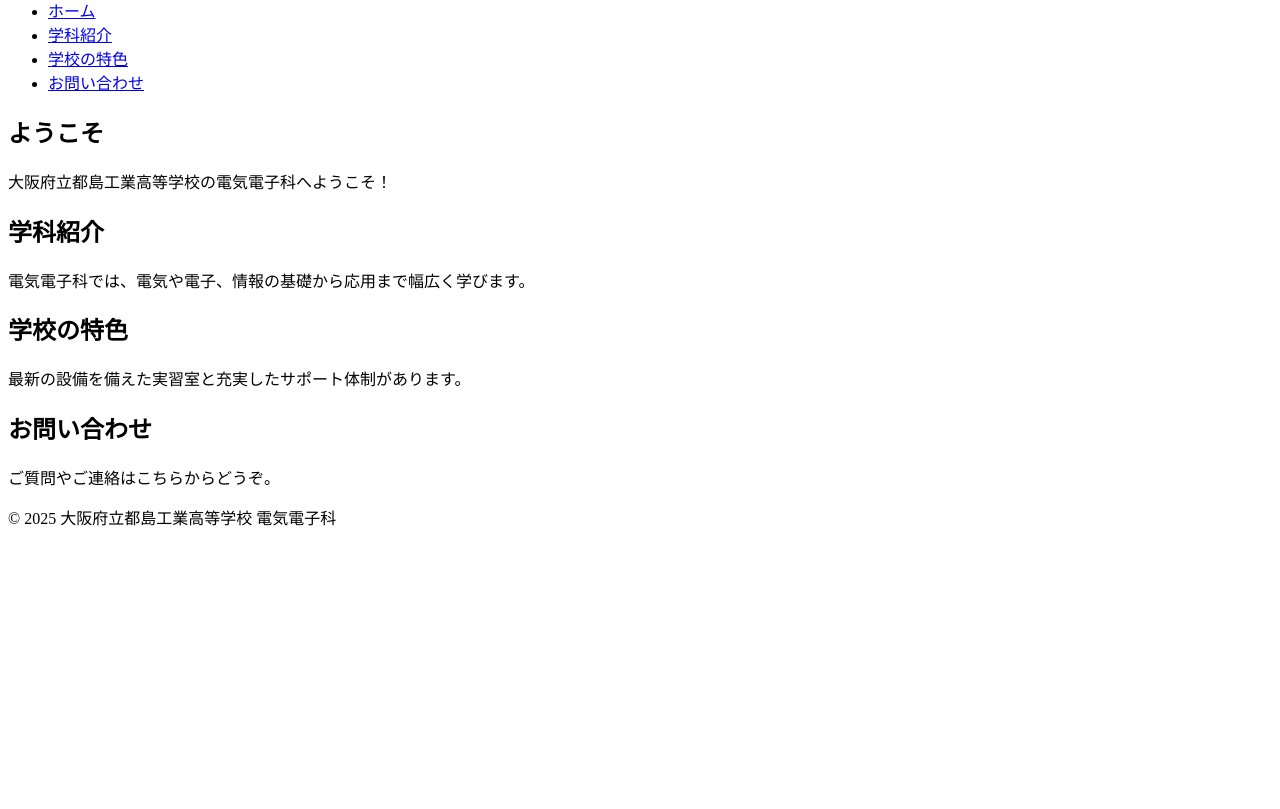
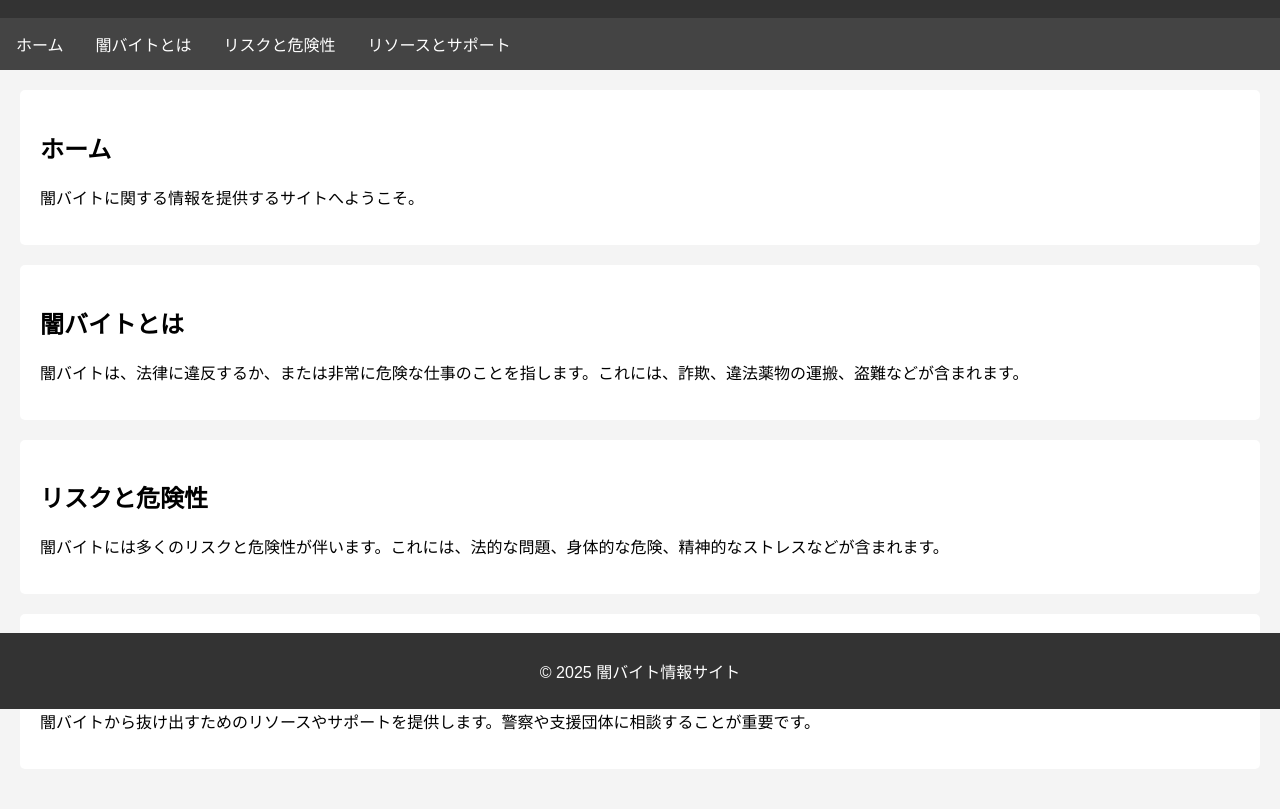
Before and after one commit to matsumoto2-BOT/matsu, a plain HTML site: page index.html in a window 1280 px wide. Shown: the part 91-900 px from the top of the page. Before the commit the page ends 800 px from the top, so only its background shows below. Drawn offline with Linux system fonts and the light colour scheme.

Commit message:
Update index.html

```diff
--- a/index.html
+++ b/index.html
@@ -3,42 +3,86 @@
 <head>
     <meta charset="UTF-8">
     <meta name="viewport" content="width=device-width, initial-scale=1.0">
-    <title>大阪府立都島工業高等学校 電気電子科</title>
-    <link rel="stylesheet" href="styles.css">
+    <title>闇バイト情報サイト</title>
+    <style>
+        body {
+            font-family: Arial, sans-serif;
+            margin: 0;
+            padding: 0;
+            background-color: #f4f4f4;
+        }
+        header {
+            background-color: #333;
+            color: #fff;
+            padding: 10px 0;
+            text-align: center;
+        }
+        nav {
+            background-color: #444;
+            overflow: hidden;
+        }
+        nav a {
+            float: left;
+            display: block;
+            color: #fff;
+            text-align: center;
+            padding: 14px 16px;
+            text-decoration: none;
+        }
+        nav a:hover {
+            background-color: #ddd;
+            color: black;
+        }
+        .container {
+            padding: 20px;
+        }
+        .content {
+            background-color: #fff;
+            padding: 20px;
+            margin-bottom: 20px;
+            border-radius: 5px;
+        }
+        footer {
+            background-color: #333;
+            color: #fff;
+            text-align: center;
+            padding: 10px 0;
+            position: fixed;
+            width: 100%;
+            bottom: 0;
+        }
+    </style>
 </head>
 <body>
     <header>
-        <h1>大阪府立都島工業高等学校 電気電子科</h1>
-        <nav>
-            <ul>
-                <li><a href="#home">ホーム</a></li>
-                <li><a href="#about">学科紹介</a></li>
-                <li><a href="#features">学校の特色</a></li>
-                <li><a href="#contact">お問い合わせ</a></li>
-            </ul>
-        </nav>
+        <h1>闇バイト情報サイト</h1>
     </header>
-    <main>
-        <section id="home">
-            <h2>ようこそ</h2>
-            <p>大阪府立都島工業高等学校の電気電子科へようこそ！</p>
-        </section>
-        <section id="about">
-            <h2>学科紹介</h2>
-            <p>電気電子科では、電気や電子、情報の基礎から応用まで幅広く学びます。</p>
-        </section>
-        <section id="features">
-            <h2>学校の特色</h2>
-            <p>最新の設備を備えた実習室と充実したサポート体制があります。</p>
-        </section>
-        <section id="contact">
-            <h2>お問い合わせ</h2>
-            <p>ご質問やご連絡はこちらからどうぞ。</p>
-        </section>
-    </main>
+    <nav>
+        <a href="#home">ホーム</a>
+        <a href="#about">闇バイトとは</a>
+        <a href="#dangers">リスクと危険性</a>
+        <a href="#resources">リソースとサポート</a>
+    </nav>
+    <div class="container">
+        <div id="home" class="content">
+            <h2>ホーム</h2>
+            <p>闇バイトに関する情報を提供するサイトへようこそ。</p>
+        </div>
+        <div id="about" class="content">
+            <h2>闇バイトとは</h2>
+            <p>闇バイトは、法律に違反するか、または非常に危険な仕事のことを指します。これには、詐欺、違法薬物の運搬、盗難などが含まれます。</p>
+        </div>
+        <div id="dangers" class="content">
+            <h2>リスクと危険性</h2>
+            <p>闇バイトには多くのリスクと危険性が伴います。これには、法的な問題、身体的な危険、精神的なストレスなどが含まれます。</p>
+        </div>
+        <div id="resources" class="content">
+            <h2>リソースとサポート</h2>
+            <p>闇バイトから抜け出すためのリソースやサポートを提供します。警察や支援団体に相談することが重要です。</p>
+        </div>
+    </div>
     <footer>
-        <p>&copy; 2025 大阪府立都島工業高等学校 電気電子科</p>
+        <p>&copy; 2025 闇バイト情報サイト</p>
     </footer>
-    <script src="scripts.js"></script>
 </body>
 </html>
```
